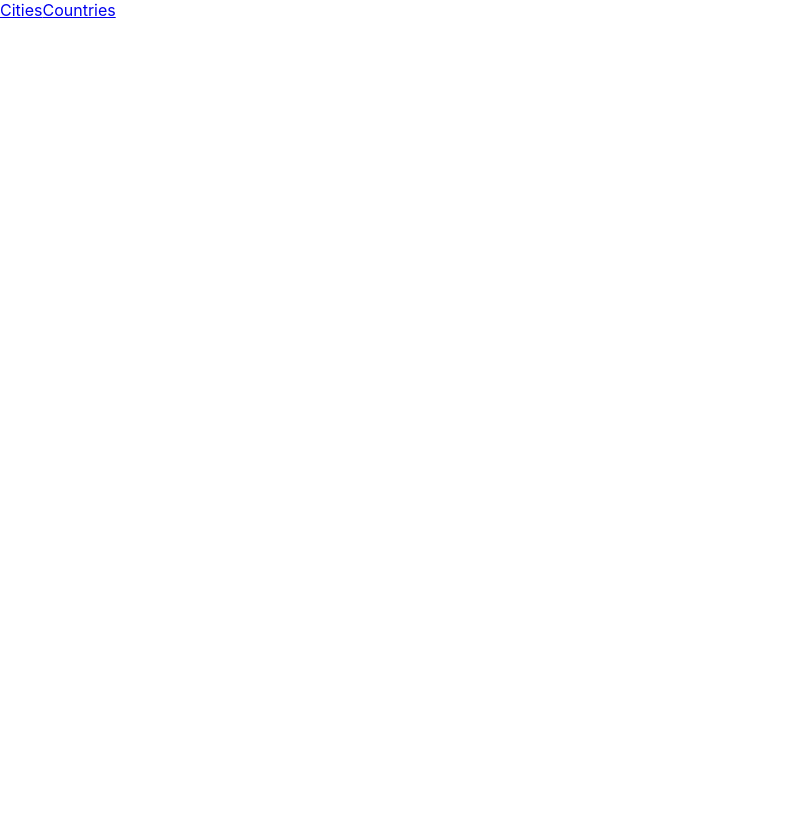
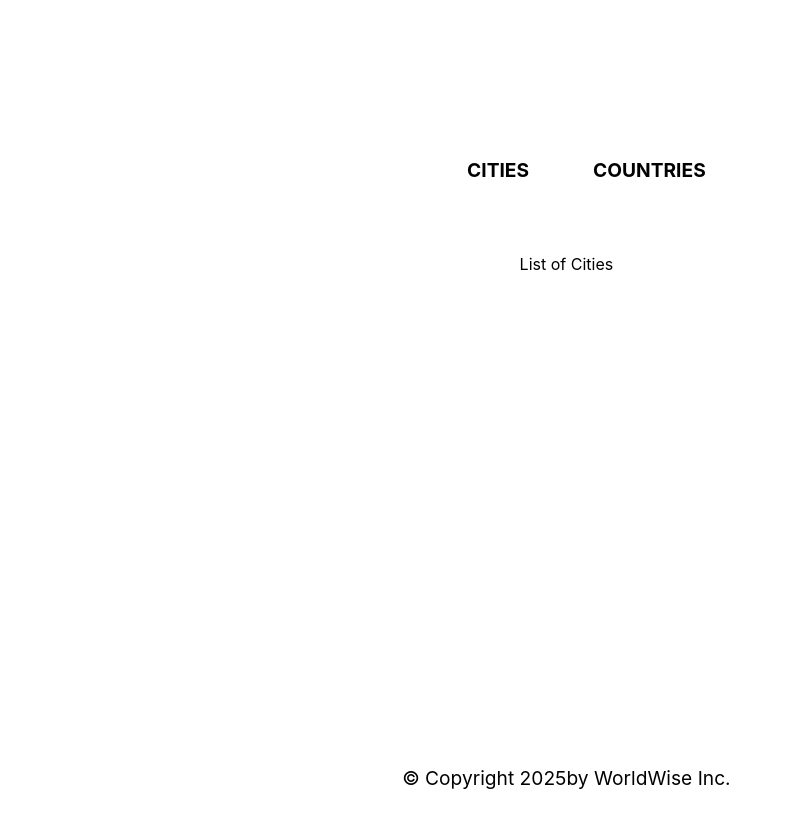
Before and after one commit to Blessing-bit-ui/Map, a React (Create React App) app in the folder maplocation/: page /app in a window 1280 px wide. Shown: the top 828 px of the page, without its empty margins (0-791 px from the left). Before the commit the page ends 800 px from the top, so only its background shows below. Built offline with nearby package versions, Linux system fonts and the light colour scheme.

Commit message:
added styling

```diff
--- a/maplocation/src/App.js
+++ b/maplocation/src/App.js
@@ -8,6 +8,7 @@ import HomePage from "./pages/HomePage";
 import AppNav from "./component/AppNav";
 import PageNotFound from "./PageNotFound";
 import Countries from "./component/Countries";
+import AppLayOut from "./component/AppLayOut";
 import { CityProvider } from "./ContextProvider/CityProvider";
 import { BrowserRouter, Routes, Route } from "react-router-dom";
 
@@ -17,7 +18,7 @@ function App() {
       <BrowserRouter>
         <Routes>
           <Route path="/" element={<HomePage />} />
-          <Route path="app" element={<AppNav />}/>
+          <Route path="app" element={<AppLayOut />}/>
           <Route path="app/cities" element={<Cities />} />
           <Route path="app/countries" element={<Countries />} />
           <Route path="product" element={<Product />} />
--- /dev/null
+++ b/maplocation/src/component/AppLayOut.js
@@ -0,0 +1,12 @@
+import SideBar from "./SideBar"
+import styles from '../modules/AppLayout.module.css'
+function AppLayOut() {
+    return (
+      <div className={styles.app}>
+
+        <SideBar />
+      </div>
+    );
+}
+
+export default AppLayOut
--- a/maplocation/src/component/AppNav.js
+++ b/maplocation/src/component/AppNav.js
@@ -1,18 +1,26 @@
+import styles from "../modules/AppNav.module.css"
 import { useNavigate } from "react-router-dom"
 import { NavLink } from "react-router-dom"
 
 function AppNav() {
  return (
-        <div>
+        <nav className={styles.nav}>
+           <ul>
+            <li>
                 <NavLink to="cities">
                    Cities
                 </NavLink>
-
+            </li>
+            <li>
                 <NavLink to="countries">
                     Countries
                 </NavLink>
-        </div>
+            </li>
+           </ul>
+        </nav>
     )
+
+
 }
 
 export default AppNav
--- /dev/null
+++ b/maplocation/src/component/SideBar.js
@@ -0,0 +1,18 @@
+import AppNav from "./AppNav";
+import styles from "../modules/SideBar.module.css";
+function SideBar() {
+  return (
+    <div className={styles.sidebar}>
+      <AppNav />
+      <p>List of Cities</p>
+      <footer className={styles.footer}>
+        <p className={styles.copyright}>
+          &copy; Copyright {new Date().getFullYear()}
+          by WorldWise Inc.
+        </p>
+      </footer>
+    </div>
+  );
+}
+
+export default SideBar;
--- /dev/null
+++ b/maplocation/src/modules/AppLayout.module.css
@@ -0,0 +1,7 @@
+.app {
+  height: 100vh;
+  padding: 2.4rem;
+  overscroll-behavior-y: none;
+  display: flex;
+  position: relative;
+}
--- /dev/null
+++ b/maplocation/src/modules/AppNav.module.css
@@ -0,0 +1,23 @@
+.nav {
+  margin-top: 3rem;
+  margin-bottom: 2rem;
+}
+
+.nav ul {
+  list-style: none;
+  display: flex;
+  background-color: var(--color-dark--2);
+  border-radius: 7px;
+}
+
+.nav a:link,
+.nav a:visited {
+  display: block;
+  color: inherit;
+  text-decoration: none;
+  text-transform: uppercase;
+  font-size: 1.2rem;
+  font-weight: 700;
+  padding: 0.5rem 2rem;
+  border-radius: 5px;
+}
--- /dev/null
+++ b/maplocation/src/modules/SideBar.module.css
@@ -0,0 +1,19 @@
+.sidebar {
+  flex-basis: 56rem;
+  background-color: var(--color-dark--1);
+  padding: 3rem 5rem 3.5rem 5rem;
+
+  display: flex;
+  flex-direction: column;
+  align-items: center;
+  height: calc(100vh - 4.8rem);
+}
+
+.footer {
+  margin-top: auto;
+}
+
+.copyright {
+  font-size: 1.2rem;
+  color: var(--color-light--1);
+}
```
Lines whose indentation alone changed are shown as unchanged.
